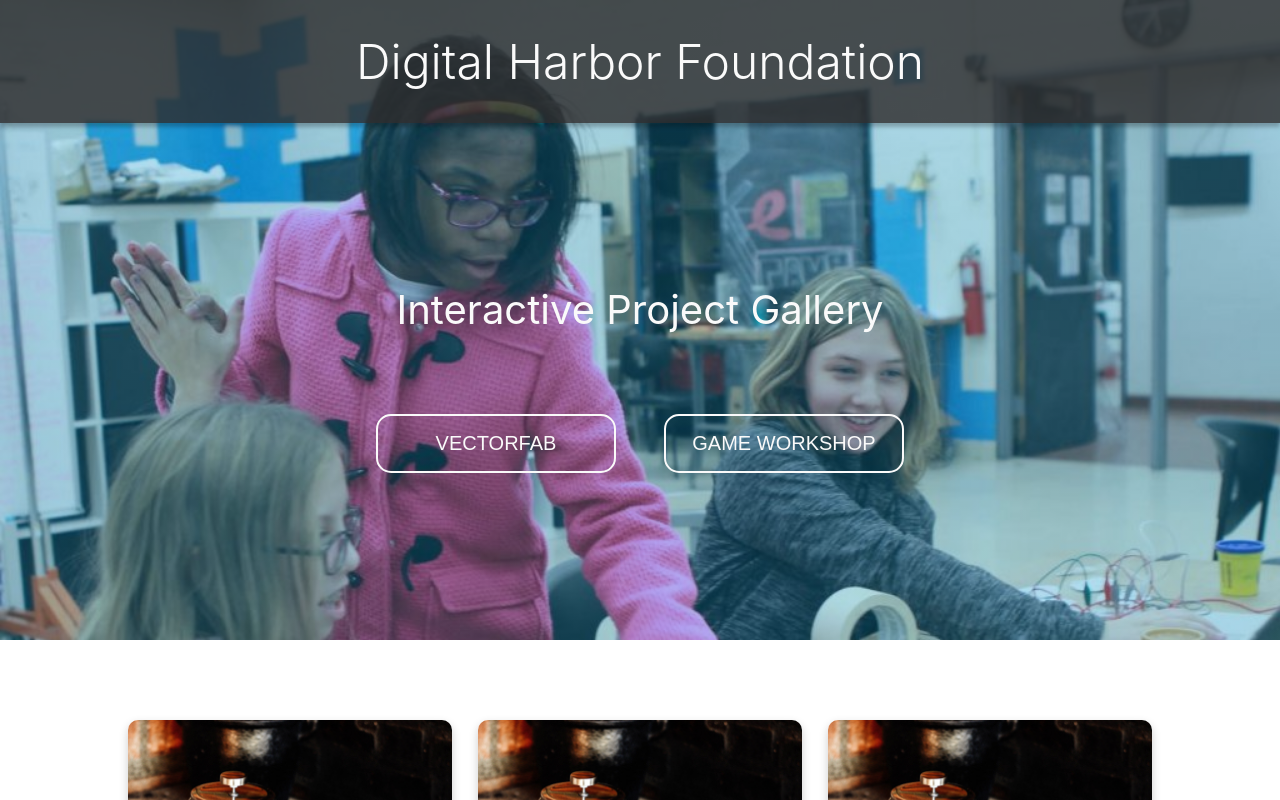
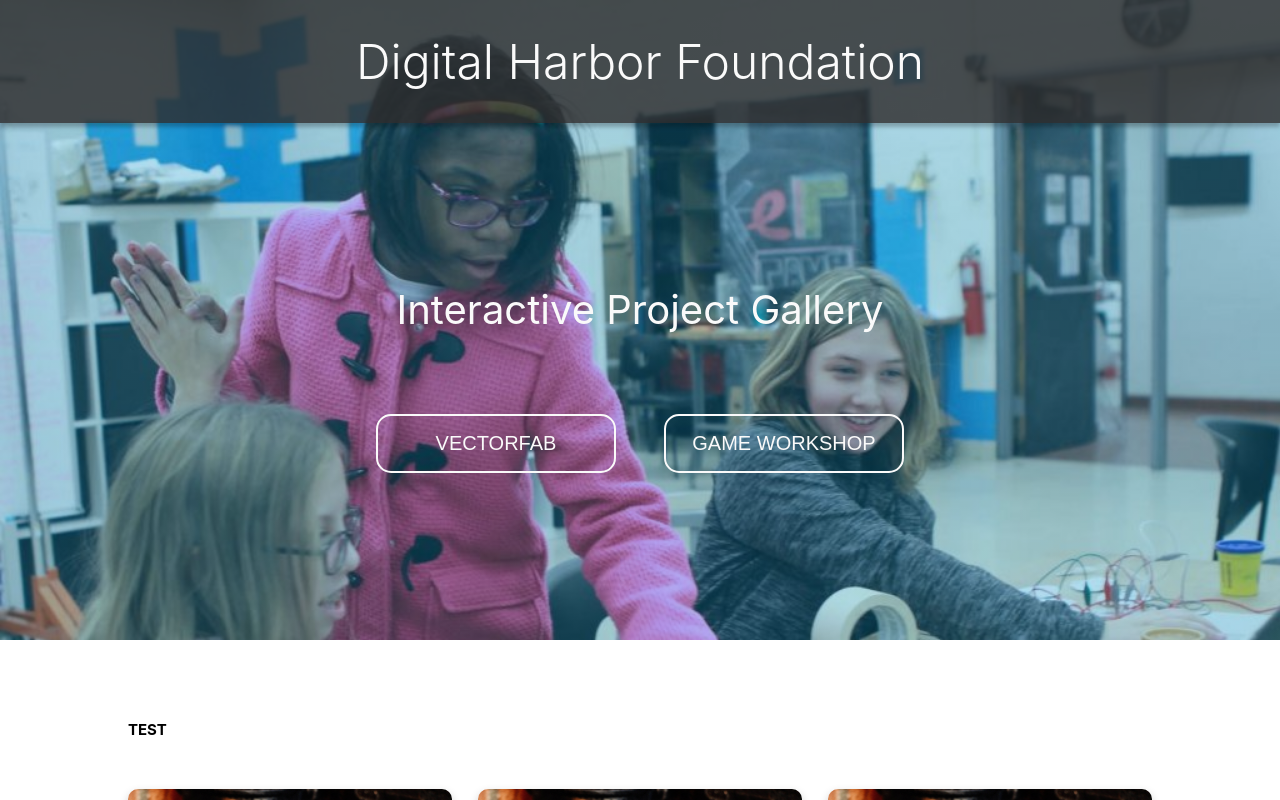
Before and after one commit to DigitalHarborFoundation/interactive-gallery-prototype, a React (Create React App) app: page / in a window 1280 px wide. Shown: the top 800 px of the page. Built offline with nearby package versions, Linux system fonts and the light colour scheme.

Commit message:
tested passing selectedCourse from App state to ProjectCardGrid props

```diff
--- a/src/App.js
+++ b/src/App.js
@@ -6,7 +6,7 @@ import ProjectCardGrid from "./components/ProjectCardGrid";
 
 class App extends Component {
   state = {
-    course: ""
+    selectedCourse: "TEST"
   };
 
   toggleCourse = courseName => {
@@ -14,16 +14,16 @@ class App extends Component {
   };
 
   componentDidMount() {
-    this.state.course === ""
+    this.state.selectedCourse === ""
       ? console.log("No course loaded yet")
-      : console.log(`Current course: ${this.state.course}`);
+      : console.log(`Current course: ${this.state.selectedCourse}`);
   }
 
   render() {
     return (
       <AppWrapper>
         <Header toggleCourse={this.toggleCourse.bind(this)} />
-        <ProjectCardGrid />
+        <ProjectCardGrid selectedCourse={this.state.selectedCourse} />
         <Footer />
       </AppWrapper>
     );
--- a/src/components/ProjectCardGrid.js
+++ b/src/components/ProjectCardGrid.js
@@ -4,6 +4,7 @@ import ProjectCard from "./ProjectCard";
 
 const ProjectCardGrid = props => (
   <ContentWrapper>
+    <h2>{props.selectedCourse}</h2>
     <MainGrid>
       <ProjectCard youthName="Jonathan" projectSemester="Fall 2018" />
       <ProjectCard youthName="Shawn" projectSemester="Fall 2018" />
```
